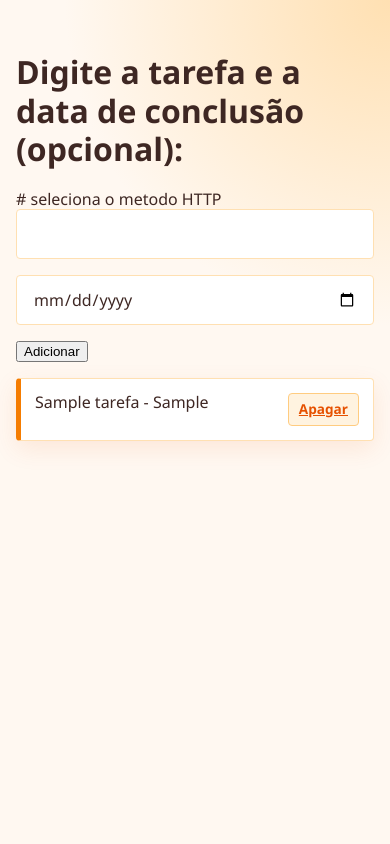
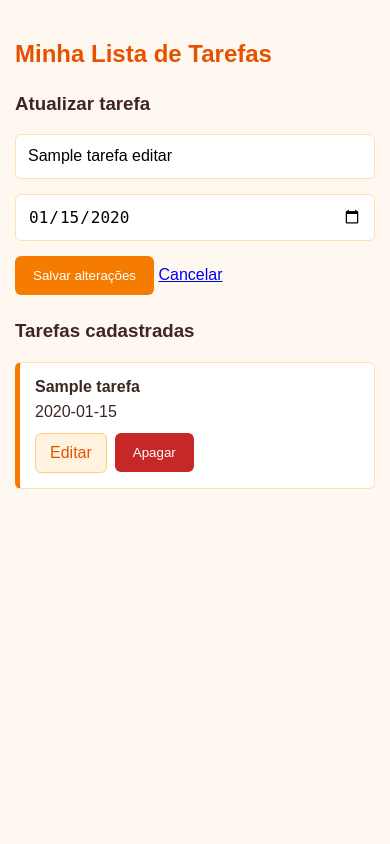
Before and after one commit to Fabiohenrique07/tarefas, a Flask app: template src/tarefas/templates/base.html in a window 390 px wide. Run offline with Flask 3, Linux system fonts and the light colour scheme; the template is opened without the code that fills it: most values are stand-ins (such as "Sample title", 1, 10 or a date in 2020).

Commit message:
feat: Tarefa_Flask_Final

```diff
--- a/src/tarefas/app.py
+++ b/src/tarefas/app.py
@@ -1,30 +1,40 @@
+from datetime import datetime
 from flask import Flask, redirect, render_template, request, url_for
-
 from tarefas.models.database import init_db
 from tarefas.models.tarefa import Tarefa
+
 
 app = Flask(__name__)
 
 with app.app_context():
     init_db()
 
+
 @app.route('/test')
 def test():
     return 'Servidor online!'
+
 
 @app.route('/', methods=['GET', 'POST'])
 def home():
 
     if request.method == 'POST':
-        titulo_form = request.form['tituloTarefa']
-        data_conclusao_form = request.form['dataConclusao']
 
-        data_corrigida = data_conclusao_form or None
+        titulo_form = request.form.get('tituloTarefa', '').strip()
 
-        tarefa = Tarefa(titulo=titulo_form, data_conclusao=data_corrigida)
+        data_form = request.form.get('dataConclusao') or None
 
-        # Salvamos a tarefa no banco
-        tarefa.salvarTarefa()
+        if titulo_form:
+
+            if data_form:
+                data_form = datetime.strptime(data_form, '%Y-%m-%d')
+
+            tarefa = Tarefa(
+                titulo=titulo_form,
+                data_conclusao=data_form
+            )
+
+            tarefa.salvarTarefa()
 
         return redirect(url_for('home'))
 
@@ -33,13 +43,54 @@ def home():
     return render_template(
         'base.html',
         titulo_da_pagina='Minha lista de tarefas',
-        tarefas_da_pagina=tarefas
+        tarefas_da_pagina=tarefas,
+        tarefa_editar=None
     )
 
-# Cria uma nova funcionalidade para apagar cada uma das tarefas cadastradas
-@app.route('/delete/<int:id>')
+
+@app.route('/delete/<int:id>', methods=['POST'])
 def apagar_id_especificado(id):
-    pass
+
+    Tarefa.apagarTarefa(id)
+
+    return redirect(url_for('home'))
+
+
+@app.route('/editar/<int:id>')
+def editar_tarefa(id):
+
+    tarefa = Tarefa.buscarTarefa(id)
+
+    if tarefa is None:
+        return redirect(url_for('home'))
+
+    tarefas = Tarefa.listarTarefas()
+
+    return render_template(
+        'base.html',
+        titulo_da_pagina='Editar tarefa',
+        tarefas_da_pagina=tarefas,
+        tarefa_editar=tarefa
+    )
+
+
+@app.route('/update/<int:id>', methods=['POST'])
+def atualizar_id_especificado(id):
+
+    titulo = request.form.get('tituloTarefa', '').strip()
+
+    data = request.form.get('dataConclusao') or None
+
+    if not titulo:
+        return redirect(url_for('editar_tarefa', id=id))
+
+    if data:
+        data = datetime.strptime(data, '%Y-%m-%d')
+
+    Tarefa.atualizarTarefa(id, titulo, data)
+
+    return redirect(url_for('home'))
+
 
 if __name__ == '__main__':
-    app.run()
+    app.run(debug=True)
--- a/src/tarefas/static/style.css
+++ b/src/tarefas/static/style.css
@@ -1,8 +1,4 @@
-/* ==============================
-   Paleta de cores: tons de laranja
-   Aplicação: Lista de tarefas
-   ============================== */
-
+/* Cores da aplicação */
 :root {
     --laranja-principal: #f57c00;
     --laranja-escuro: #e65100;
@@ -11,12 +7,10 @@
     --fundo: #fff8f1;
     --branco: #ffffff;
     --texto: #3e2723;
-    --texto-secundario: #795548;
     --borda: #ffe0b2;
-    --sombra: 0 8px 24px rgba(230, 81, 0, 0.10);
 }
 
-
+/* Configuração geral */
 * {
     box-sizing: border-box;
 }
@@ -25,222 +19,129 @@ body {
     max-width: 760px;
     min-height: 100vh;
     margin: 0 auto;
-    padding: 20px 24px;
+    padding: 30px 24px;
 
-    font-family: "Segoe UI", Arial, sans-serif;
+    font-family: Arial, sans-serif;
     color: var(--texto);
-    background:
-        radial-gradient(
-            circle at top right,
-            #ffe0b2 0,
-            transparent 35%
-        ),
-        var(--fundo);
-
-    line-height: 1.2;
+    background: var(--fundo);
 }
 
-
+/* Títulos */
 h2 {
-    margin: 0 0 30px;
     color: var(--laranja-escuro);
-    font-size: 1.9rem;
-    font-weight: 750;
-    line-height: 1.3;
-    letter-spacing: -0.5px;
+    margin-bottom: 25px;
 }
 
-h2::after {
-    content: "";
-    display: block;
-    width: 64px;
-    height: 5px;
-    margin-top: 14px;
-    border-radius: 10px;
-    background: var(--laranja-principal);
+h3 {
+    margin-top: 25px;
 }
 
-
+/* Campos de texto e data */
 input {
     display: block;
     width: 100%;
-    min-height: 50px;
-    margin-bottom: 16px;
-    padding: 12px 16px;
+    min-height: 45px;
+    margin-bottom: 15px;
+    padding: 12px;
 
-    color: var(--texto);
-    background: var(--branco);
     border: 1px solid var(--borda);
-    border-radius: 4px;
-
-    font: inherit;
-    font-size: 1rem;
-
-    outline: none;
-    transition:
-        border-color 0.2s ease,
-        box-shadow 0.2s ease,
-        background-color 0.2s ease;
+    border-radius: 6px;
+    font-size: 16px;
 }
 
-input::placeholder {
-    color: #a1887f;
+/* Botões */
+button {
+    padding: 12px 18px;
+
+    color: var(--branco);
+    background: var(--laranja-principal);
+
+    border: none;
+    border-radius: 6px;
+
+    cursor: pointer;
 }
 
-input:hover {
-    border-color: var(--laranja-claro);
+button:hover {
+    background: var(--laranja-escuro);
 }
 
-input:focus {
-    border-color: var(--laranja-principal);
-    box-shadow: 0 0 0 4px rgba(245, 124, 0, 0.14);
+/* Lista de tarefas */
+#listaTarefas {
+    list-style: none;
+    padding: 0;
+    margin-top: 20px;
 }
 
-
-body > button {
-    display: block;
-    width: 100%;
-    min-height: 52px;
-    margin: 8px 0 24px;
-    padding: 13px 20px;
-
-    color: var(--branco);
-    background: linear-gradient(
-        135deg,
-        var(--laranja-principal),
-        var(--laranja-escuro)
-    );
-
-    border: none;
-    border-radius: 4px;
-
-    font: inherit;
-    font-size: 1rem;
-    font-weight: 700;
-
-    cursor: pointer;
-    box-shadow: 0 5px 12px rgba(230, 81, 0, 0.20);
-
-    transition:
-        transform 0.2s ease,
-        box-shadow 0.2s ease,
-        filter 0.2s ease;
-}
-
-body > button:hover {
-    transform: translateY(-2px);
-    box-shadow: 0 8px 18px rgba(230, 81, 0, 0.28);
-    filter: brightness(1.04);
-}
-
-body > button:active {
-    transform: translateY(0);
-    box-shadow: 0 3px 8px rgba(230, 81, 0, 0.18);
-}
-
-button:focus-visible {
-    outline: 3px solid var(--laranja-claro);
-    outline-offset: 3px;
-}
-
-
-#listaTarefas {
-    display: flex;
-    flex-direction: column;
-    gap: 12px;
-    margin-top: 16px;
-    padding-inline-start: 0;
-}
-
-/* Cada tarefa é um div criado pelo JavaScript */
-
-#listaTarefas > li {
+#listaTarefas li {
     display: flex;
     align-items: center;
     justify-content: space-between;
-    gap: 16px;
+    flex-wrap: wrap;
+    gap: 12px;
 
-    min-width: 0;
-    padding: 12px 12px;
+    margin-bottom: 12px;
+    padding: 15px;
 
-    color: var(--texto);
     background: var(--branco);
     border: 1px solid var(--borda);
     border-left: 5px solid var(--laranja-principal);
-    border-radius: 4px;
-
-    box-shadow: var(--sombra);
-    overflow-wrap: anywhere;
-
-    transition:
-        transform 0.2s ease,
-        box-shadow 0.2s ease,
-        border-color 0.2s ease;
+    border-radius: 6px;
 }
 
-#listaTarefas > li:hover {
-    transform: translateY(-2px);
-    border-left-color: var(--laranja-escuro);
-    box-shadow: 0 10px 28px rgba(230, 81, 0, 0.15);
+/* Informações da tarefa */
+.informacoes {
+    display: flex;
+    flex-direction: column;
+    gap: 7px;
+    overflow-wrap: anywhere;
 }
 
+/* Botões de editar e apagar */
+.botoes {
+    display: flex;
+    align-items: center;
+    gap: 8px;
+}
 
-#listaTarefas a {
-    flex-shrink: 0;
-    margin-left: 0 !important;
-    padding: 8px 13px;
+.botoes form {
+    margin: 0;
+}
+
+.editar {
+    padding: 10px 14px;
 
     color: var(--laranja-escuro);
     background: var(--laranja-suave);
+
     border: 1px solid var(--laranja-claro);
-    border-radius: 4px;
+    border-radius: 6px;
 
-    font: inherit;
-    font-size: 0.85rem;
-    font-weight: 700;
-
-    cursor: pointer;
-
-    transition:
-        color 0.2s ease,
-        background-color 0.2s ease,
-        border-color 0.2s ease;
+    text-decoration: none;
 }
 
-#listaTarefas a:hover {
-    color: var(--branco);
-    background: var(--laranja-escuro);
-    border-color: var(--laranja-escuro);
+/* Botão apagar */
+.apagar {
+    background: #c62828;
 }
 
+.apagar:hover {
+    background: #8e0000;
+}
 
+/* Ajuste para celular */
 @media (max-width: 600px) {
+
     body {
-        padding: 32px 16px;
+        padding: 20px 15px;
     }
 
-    h2 {
-        font-size: 1.55rem;
+    #listaTarefas li {
+        align-items: flex-start;
+        flex-direction: column;
     }
 
-    #listaTarefas > li {
-        align-items: flex-start;
-        gap: 12px;
-        padding: 14px;
-    }
-
-    #listaTarefas a {
-        padding: 7px 10px;
+    .botoes {
+        width: 100%;
     }
 }
-
-
-@media (prefers-reduced-motion: reduce) {
-    *,
-    *::before,
-    *::after {
-        scroll-behavior: auto !important;
-        transition-duration: 0.01ms !important;
-        animation-duration: 0.01ms !important;
-    }
-}
--- a/src/tarefas/templates/base.html
+++ b/src/tarefas/templates/base.html
@@ -1,105 +1,137 @@
-
 <!DOCTYPE html>
 <html lang="pt-BR">
+
 <head>
     <meta charset="UTF-8">
+
     <meta name="viewport" content="width=device-width, initial-scale=1.0">
-    <title>{{ título_da_pagina }}</title>
-    <link rel="stylesheet" href="{{ url_for('static', filename='style.css' ) }}">
+
+    <title>{{ titulo_da_pagina }}</title>
+
+    <!-- Arquivo de estilo da aplicação -->
+    <link rel="stylesheet" href="{{ url_for('static', filename='style.css') }}">
 </head>
+
 <body>
-    <h1>Digite a tarefa e a data de conclusão (opcional):</h1>
 
-    <form mwthod="GET" action=","> # seleciona o metodo HTTP
-        <input type="text" id="tituloTarefa" name="tituloTarefa">
-        <input type="date" id="dataConclusao" name="dataConclusao">
-        <button type="submit">Adicionar</button>
-    </form>
-   <!-- <output id="listaTarefas">nenhuma tarefa cadastrada</output> -->
+    <h2>Minha Lista de Tarefas</h2>
+
+    {% if tarefa_editar %}
+
+        <!-- Formulário para atualizar uma tarefa -->
+        <h3>Atualizar tarefa</h3>
+
+        <form method="POST"
+        action="{{ url_for('atualizar_id_especificado', id=tarefa_editar.id_tarefa) }}">
+
+            <!-- Mostra o título atual -->
+            <input
+                type="text"
+                name="tituloTarefa"
+                value="{{ tarefa_editar.titulo_tarefa }}"
+                placeholder="Digite a tarefa"
+                required
+            >
+
+            <!-- Mostra a data atual -->
+            <input
+                type="date"
+                name="dataConclusao"
+                value="{{ tarefa_editar.data_conclusao.strftime('%Y-%m-%d') if tarefa_editar.data_conclusao else '' }}"
+            >
+
+            <button type="submit">Salvar alterações</button>
+
+            <a href="{{ url_for('home') }}">Cancelar</a>
+
+        </form>
+
+    {% else %}
+
+        <!-- Formulário para adicionar uma tarefa -->
+        <h3>Adicionar tarefa</h3>
+
+        <form method="POST" action="{{ url_for('home') }}">
+
+            <input
+                type="text"
+                id="tituloTarefa"
+                name="tituloTarefa"
+                placeholder="Digite sua tarefa"
+                required
+            >
+
+            <input
+                type="date"
+                id="dataConclusao"
+                name="dataConclusao"
+            >
+
+            <button type="submit">Adicionar</button>
+
+        </form>
+
+    {% endif %}
+
+
+    <!-- Lista de tarefas cadastradas no banco -->
+    <h3>Tarefas cadastradas</h3>
 
     <ul id="listaTarefas">
+
         {% for tarefa in tarefas_da_pagina %}
-        <li>
-            {{ tarefa.titulo_tarefa }} - {{ tarefa.data_conclusao }}
-            <a href="#">Apagar</a> <!-- Link para a rota de apagar este Id -->
-        </li>
+
+            <li>
+
+                <div class="informacoes">
+
+                    <!-- Título da tarefa -->
+                    <strong>{{ tarefa.titulo_tarefa }}</strong>
+
+                    <!-- Data de conclusão -->
+                    <span>
+                        {% if tarefa.data_conclusao %}
+                            {{ tarefa.data_conclusao.strftime('%d/%m/%Y') }}
+                        {% else %}
+                            Sem data definida
+                        {% endif %}
+                    </span>
+
+                </div>
+
+                <div class="botoes">
+
+                    <!-- Botão para editar a tarefa -->
+                    <a class="editar"
+                    href="{{ url_for('editar_tarefa', id=tarefa.id_tarefa) }}">
+                        Editar
+                    </a>
+
+                    <!-- Lição 1 - Botão para apagar a tarefa -->
+                    <form
+                        method="POST"
+                        action="{{ url_for('apagar_id_especificado', id=tarefa.id_tarefa) }}"
+                        onsubmit="return confirm('Deseja apagar esta tarefa?');"
+                    >
+
+                        <button type="submit" class="apagar">
+                            Apagar
+                        </button>
+
+                    </form>
+
+                </div>
+
+            </li>
+
+        {% else %}
+
+            <!-- Mensagem caso não existam tarefas -->
+            <li>Nenhuma tarefa cadastrada.</li>
+
         {% endfor %}
+
     </ul>
 
-    <!-- <script>
-        // Aplicação MVC (Modelagem-Visualização-Controle)
-
-        // Seção de Modelagem
-        let tarefas;
-        const tarefasSalvas = JSON.parse(localStorage.getItem('tarefas'));
-
-        if (Array.isArray(tarefasSalvas)) {
-            tarefas = tarefasSalvas;
-        } else {
-            tarefas = [];
-        }
-
-        function salvarTarefas() {
-            localStorage.setItem('tarefas', JSON.stringify(tarefas));
-        }
-
-        // Seção de Visualização
-        function renderizarTarefas() {
-            const listaTarefas = document.getElementById('listaTarefas');
-            listaTarefas.innerHTML = "";
-
-            if (tarefas.length === 0) {
-                listaTarefas.textContent = "nenhuma tarefa cadastrada";
-                return;
-            }
-
-            tarefas.forEach(function (tarefa) {
-                const divTarefa = document.createElement('div');
-                divTarefa.textContent = tarefa.tituloTarefa + ' - ' + tarefa.dataConclusao + ' ';
-
-                const botaoApagar = document.createElement('button');
-                botaoApagar.textContent = "❌ Apagar";
-                botaoApagar.onclick = function () {
-                    apagarTarefa(tarefa.idTarefa);
-                };
-
-                divTarefa.appendChild(botaoApagar);
-                listaTarefas.appendChild(divTarefa);
-            });
-        }
-
-        // Seção de controle
-        function adicionarTarefa() {
-            const tituloTarefa = document.getElementById('tituloTarefa').value;
-            const dataConclusao = document.getElementById('dataConclusao').value;
-
-            if (tituloTarefa.trim() === "") {
-                return;
-            }
-
-            tarefas.push(
-                {
-                    tituloTarefa: tituloTarefa,
-                    dataConclusao: dataConclusao,
-                    idTarefa: Date.now()
-                }
-            );
-
-            salvarTarefas();
-            renderizarTarefas();
-        }
-
-        function apagarTarefa(idTarefa) {
-            tarefas = tarefas.filter(function (tarefa) {
-                return tarefa.idTarefa !== idTarefa;
-            });
-
-            salvarTarefas();
-            renderizarTarefas();
-        }
-
-        renderizarTarefas();
-
-    </script>
-</body> -->
+</body>
 </html>
```
Also changed, not shown: src/tarefas/data/tarefas.sql (+8 -6 lines), src/tarefas/models/database.py (+47 -46 lines), src/tarefas/models/tarefa.py (+58 -25 lines).
